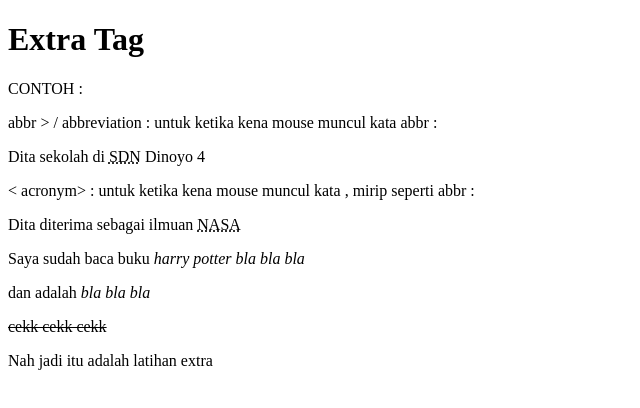
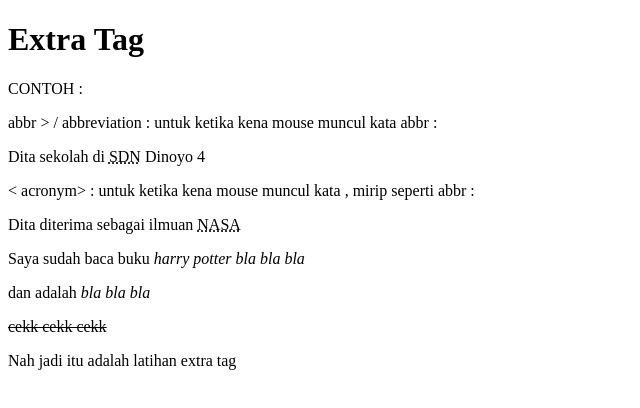
Before and after one commit to marifirfan/Web-Fundamental, a plain HTML site: page Latihan6(ExtraTag)/index.html in a window 1280 px wide. Shown: the full height of the page, 0-640 px from the left. Drawn offline with Linux system fonts and the light colour scheme.

Commit message:
update latihan 6

```diff
--- a/Latihan6(ExtraTag)/index.html
+++ b/Latihan6(ExtraTag)/index.html
@@ -18,7 +18,7 @@
     <p>Saya sudah baca buku <cite>harry potter bla bla bla</cite></p>
     <p>dan adalah <dfn>bla bla bla</dfn></p>
     <p><del>cekk cekk cekk</del></p>
-    <p> Nah jadi itu adalah latihan extra </p>
+    <p> Nah jadi itu adalah latihan extra tag</p>
 
 </body>
 
```
